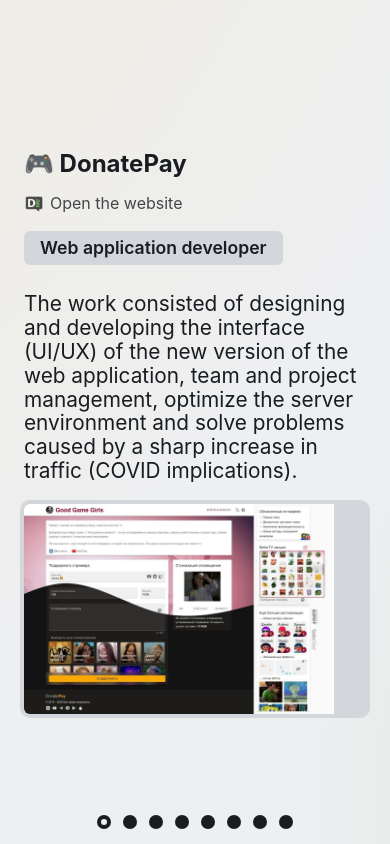
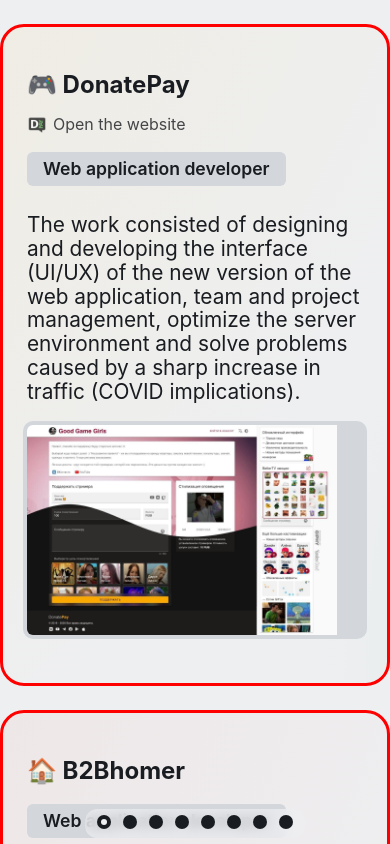
Before and after one commit to archived-dreams/portfolio, a Nuxt app: page /en/portfolio in a window 390 px wide. Shown: the top 844 px of the page. Built offline with nearby package versions, Linux system fonts and the light colour scheme.

Commit message:
feat: adaptive slider

```diff
--- a/pages/[lang]/portfolio.vue
+++ b/pages/[lang]/portfolio.vue
@@ -112,6 +112,17 @@
             max-width: 100%;
             position: relative;
             overflow: hidden;
+
+            @media screen and (max-width: 616px) {
+                min-height: auto;
+                margin: 24px 0 0 0;
+                border-radius: 24px;
+                border: 3px solid red;
+
+                &:last-child {
+                    margin-bottom: 24px;
+                }
+            }
         }
 
         &__inner {
@@ -120,6 +131,11 @@
             flex-direction: column;
             justify-content: center;
             padding: 80px 24px !important;
+
+            @media screen and (max-width: 616px) {
+                padding: 24px 24px 48px 24px !important;
+                max-width: calc(100% - 48px) !important;
+            }
         }
 
         @media screen and (min-width: 617px) {
@@ -182,6 +198,7 @@
             border-radius: 6px;
             box-shadow: 0 0 0 4px var(--overlay-color);
             background-color: var(--overlay-color);
+            max-width: 100%;
 
             @media screen and (min-width: 561px) {
                 &--md {
@@ -200,10 +217,9 @@
 
             @media screen and (max-width: 560px) {
                 display: block;
-                overflow: scroll;
+                overflow: auto;
                 min-height: 210px;
                 max-height: 210px;
-                object-fit: contain;
 
                 img {
                     max-height: 210px;
```
